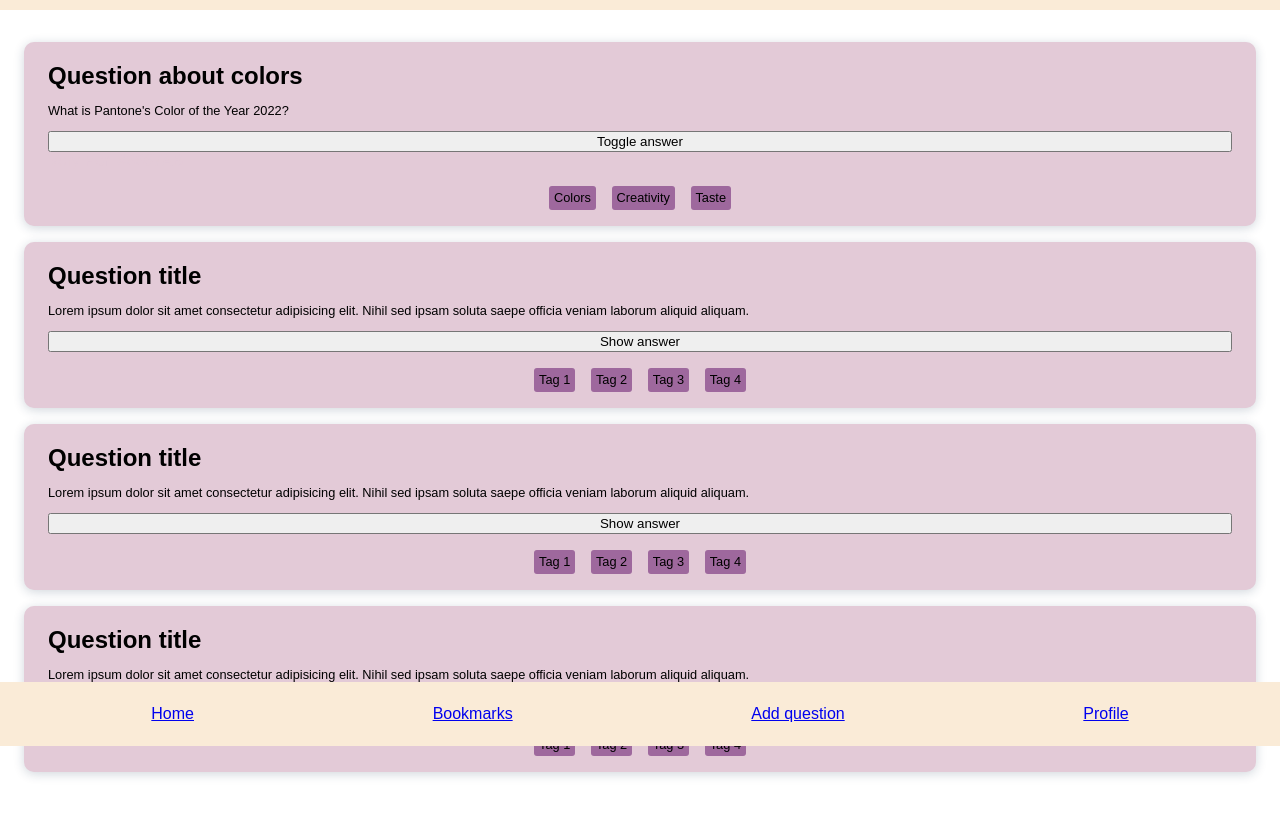
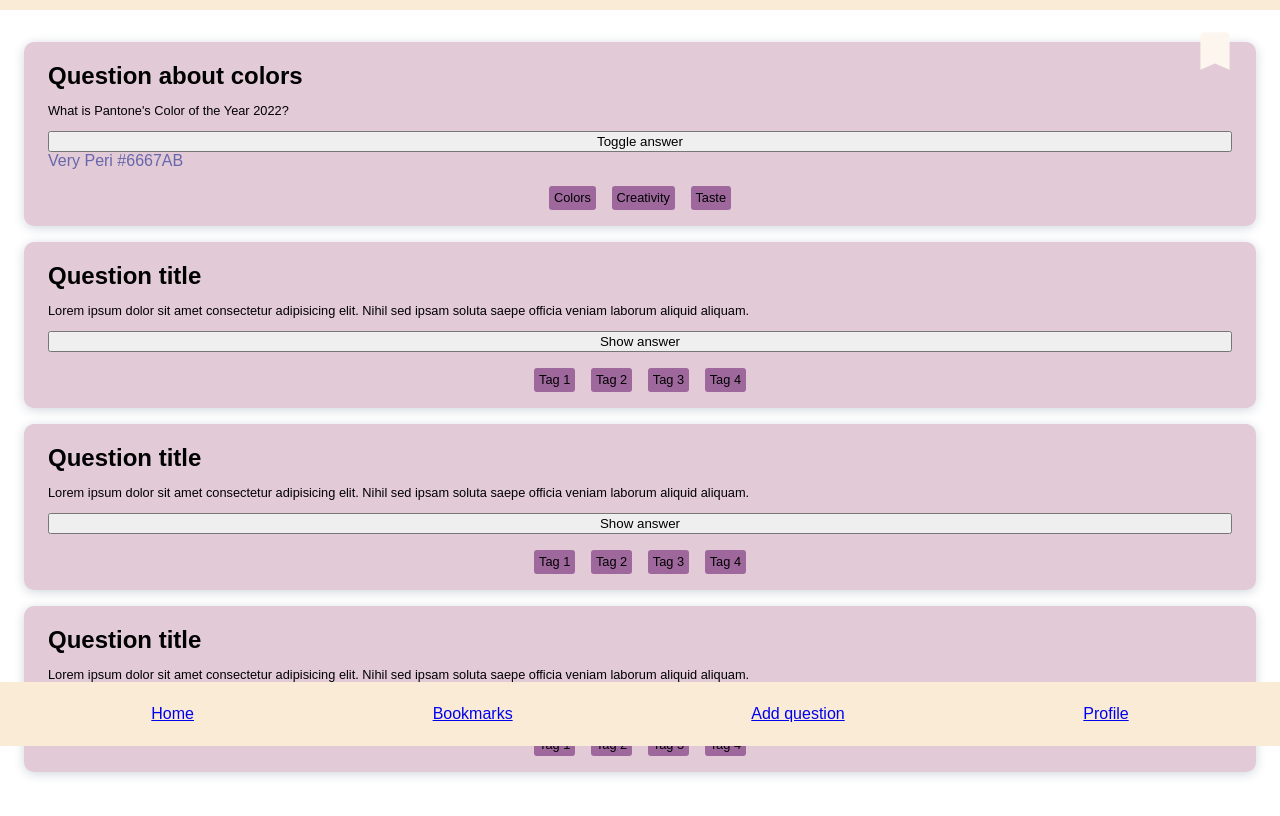
Before and after one commit to Luxa23/quizz-app, a plain HTML site: page index.html in a window 1280 px wide. Both pictures are taken after a click on the button "Toggle answer". Shown: the part 54-870 px from the top of the page. Drawn offline with Linux system fonts and the light colour scheme.

Commit message:
Add bookmark and add JS

```diff
--- a/design-system/card/styles.css
+++ b/design-system/card/styles.css
@@ -14,6 +14,7 @@
   border-radius: 10px;
   display: flex;
   flex-direction: column;
+  position: relative;
 }
 h2 {
   margin-bottom: 0;
@@ -29,7 +30,19 @@ p {
   color: rgb(227, 202, 215);
 }
 
-.card__correct-answer {
+.card__answer--show {
+  color: #6667ab;
+}
+
+svg {
+  color: #fcf6ef;
+  position: absolute;
+  right: 1rem;
+  top: -1rem;
+}
+
+.bookmark--active {
+  color: #4c2b50;
 }
 
 .container__tags {
--- a/index.html
+++ b/index.html
@@ -16,6 +16,17 @@
     <!--main content-->
     <main>
       <section class="card">
+        <svg
+          data-js="svg-inactive"
+          class="svg--bookmark"
+          style="width: 50px; height: 50px"
+          viewBox="0 0 24 24"
+        >
+          <path
+            fill="currentColor"
+            d="M17,3H7A2,2 0 0,0 5,5V21L12,18L19,21V5C19,3.89 18.1,3 17,3Z"
+          />
+        </svg>
         <h2>Question about colors</h2>
         <p>What is Pantone's Color of the Year 2022?</p>
         <!-- Styling Button separat -->
--- a/main.js
+++ b/main.js
@@ -7,3 +7,11 @@ buttonShowAnswer.addEventListener("click", () => {
   question.classList.toggle("card__answer--show");
   console.log(question);
 });
+
+const bookmark = document.querySelector("[data-js = 'svg']");
+const bookmarkActive = document.querySelector("[data-js = 'svg-active']");
+
+bookmark.addEventListener("click", () => {
+  bookmarkActive.classList.toggle("bookmark--active");
+  console.log(bookmarkActive);
+});
```
Also changed, not shown: design-system/card/index.html (+7 -0 lines).
